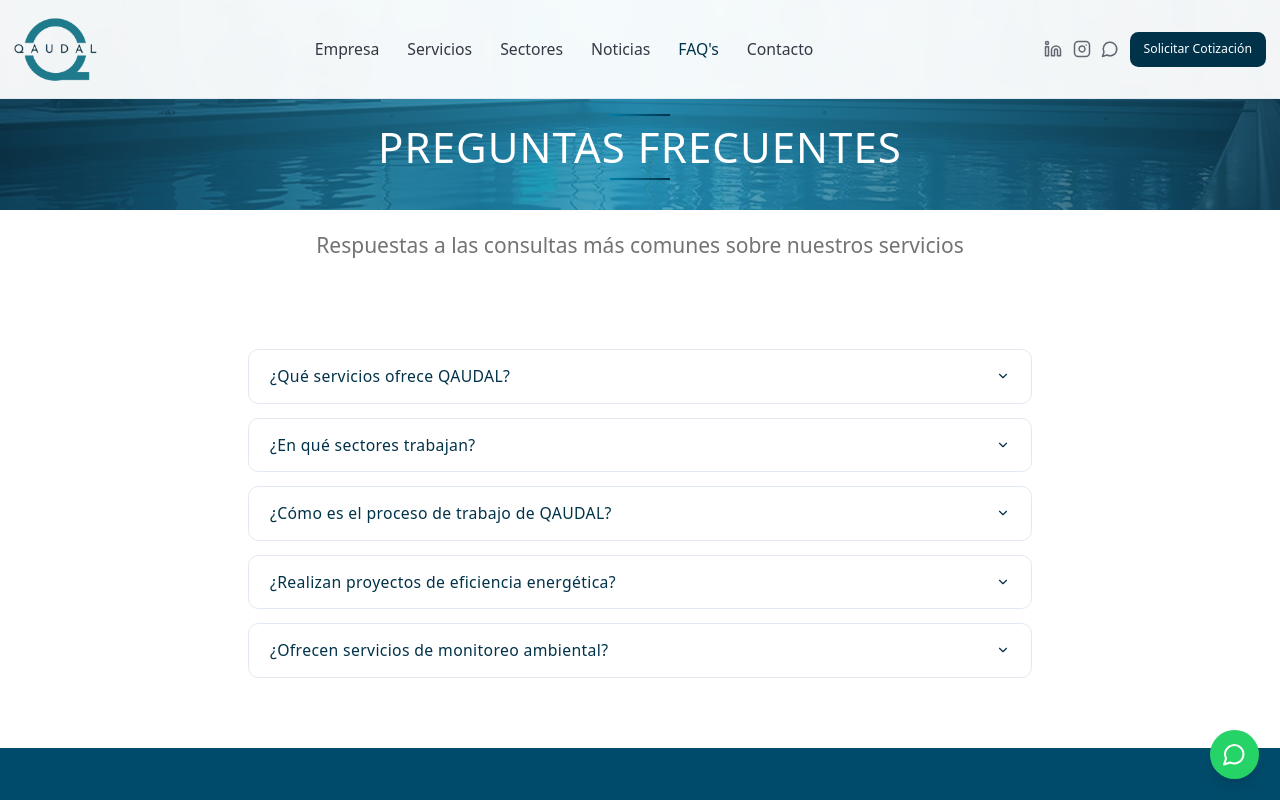
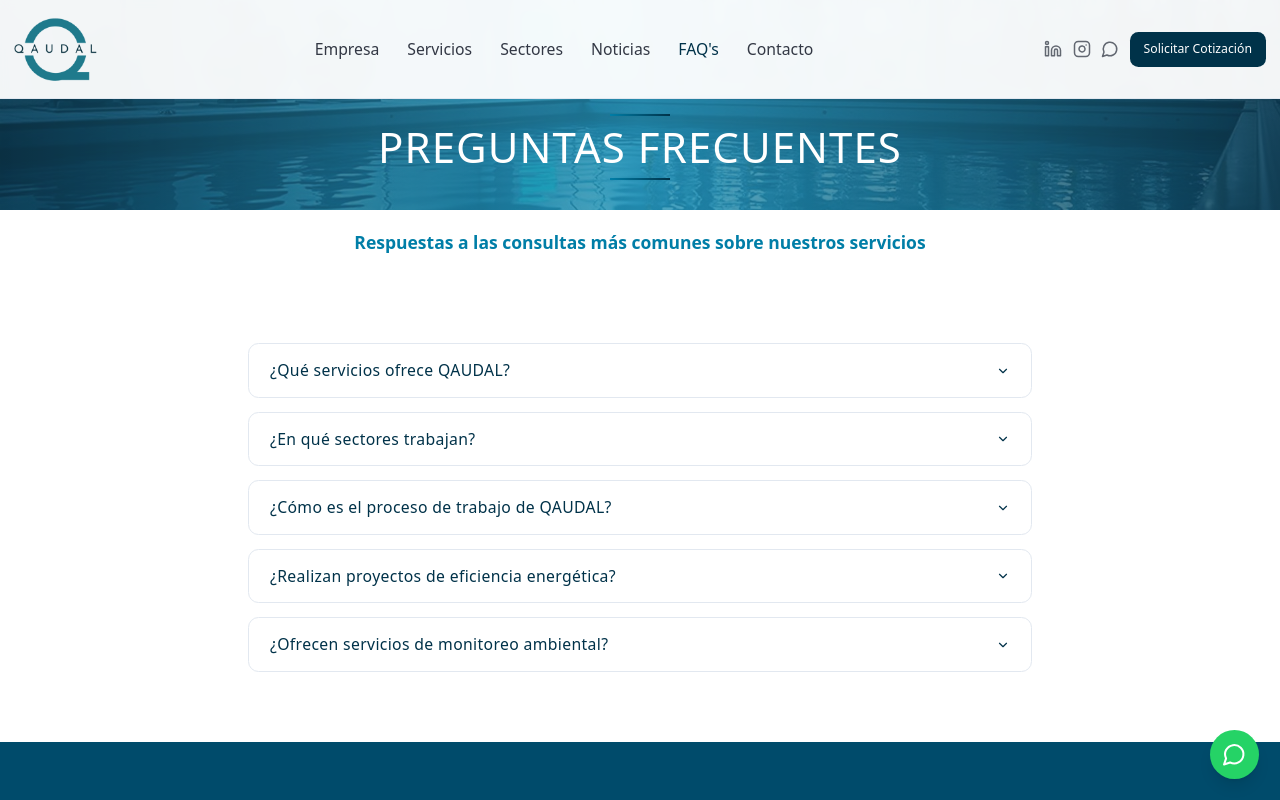
Before and after one commit to FVDevelop/qaudalsrl, a React (Vite) app: page /faqs in a window 1280 px wide. Shown: the top 800 px of the page. Built offline with nearby package versions, Linux system fonts and the light colour scheme; a web font is replaced by a local one.

Commit message:
Code edited in Lovable Code Editor

```diff
--- a/src/pages/Faqs.tsx
+++ b/src/pages/Faqs.tsx
@@ -62,7 +62,7 @@ const Faqs = () => {
       {/* Subtitle outside header */}
       <div className="container mx-auto px-4 pt-5 pb-5">
         <div className="text-center">
-          <p className="text-2xl max-w-3xl mx-auto font-light leading-relaxed" style={{color: '#737373'}}>
+          <p className="text-xl max-w-5xl mx-auto font-semibold leading-relaxed" style={{color: '#007EA7'}}>
             Respuestas a las consultas más comunes sobre nuestros servicios
           </p>
         </div>
```
